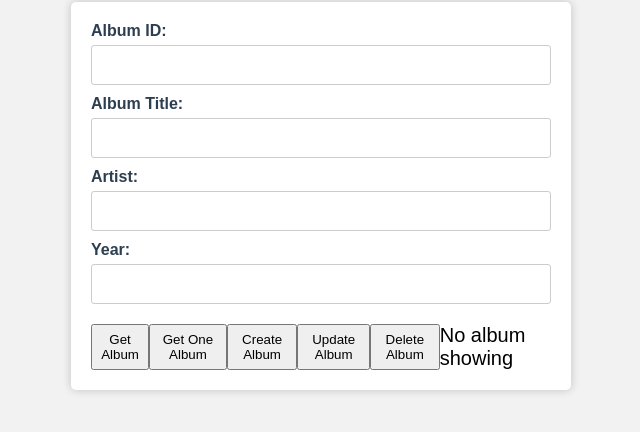
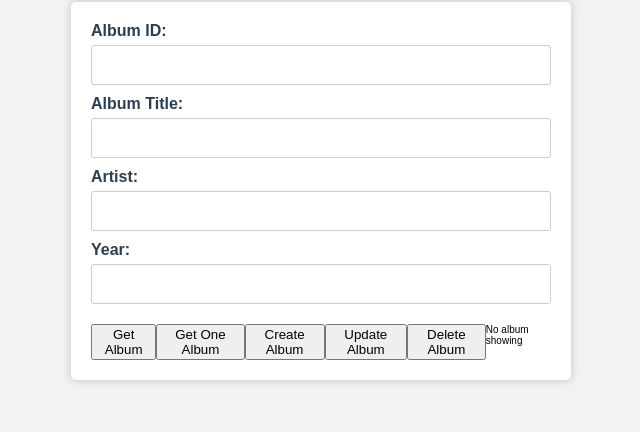
Before and after one commit to FenixKanat/LabsProjectInFullstack, a website: page Lab1/index.html in a window 1280 px wide. Shown: the part 106-538 px from the top of the page, without its empty margins (319-959 px from the left). Drawn offline with Linux system fonts and the light colour scheme.

Commit message:
the font size is smaller now.

```diff
--- a/Lab1/index.html
+++ b/Lab1/index.html
@@ -112,7 +112,7 @@
           <button type="button" id="updateAlbumButton">Update Album</button>
           <button type="button" id="deleteAlbumButton">Delete Album</button>
           <p></p>
-          <label id="Albums" style="font-size: 20px;">No album showing</label>
+          <label id="Albums" style="font-size: 10px;">No album showing</label>
 
 
         </div>
```
